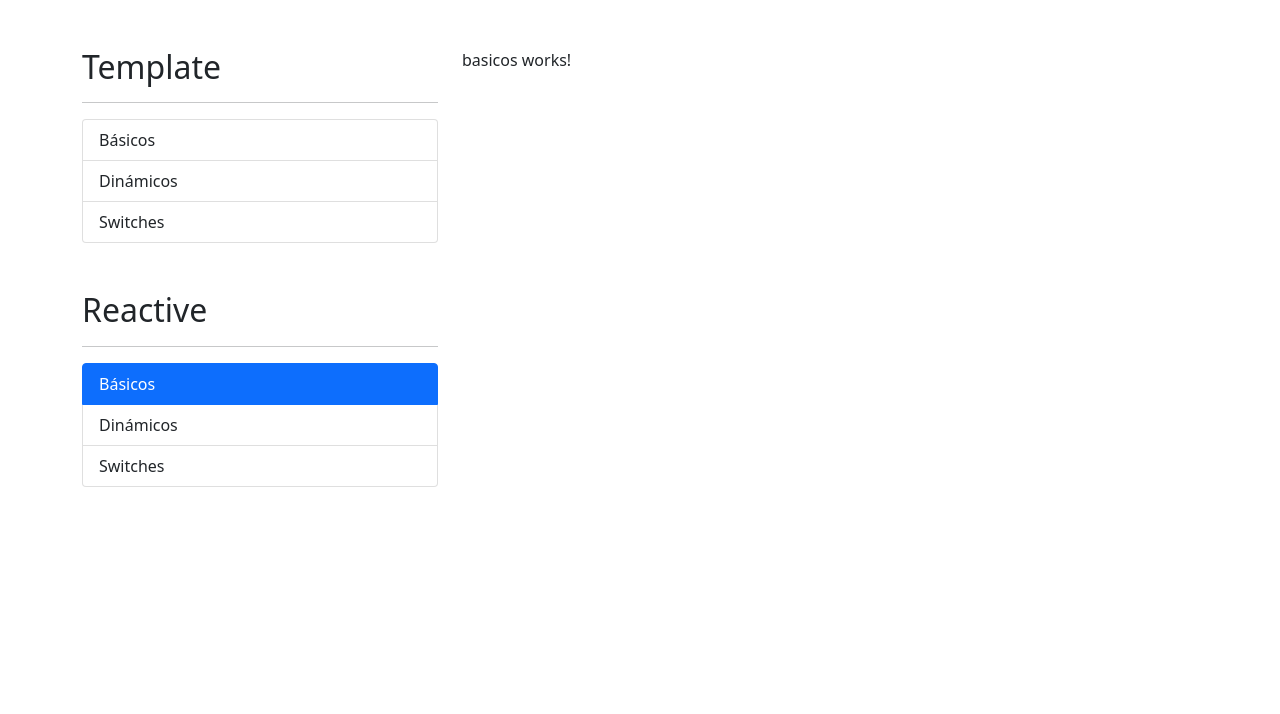
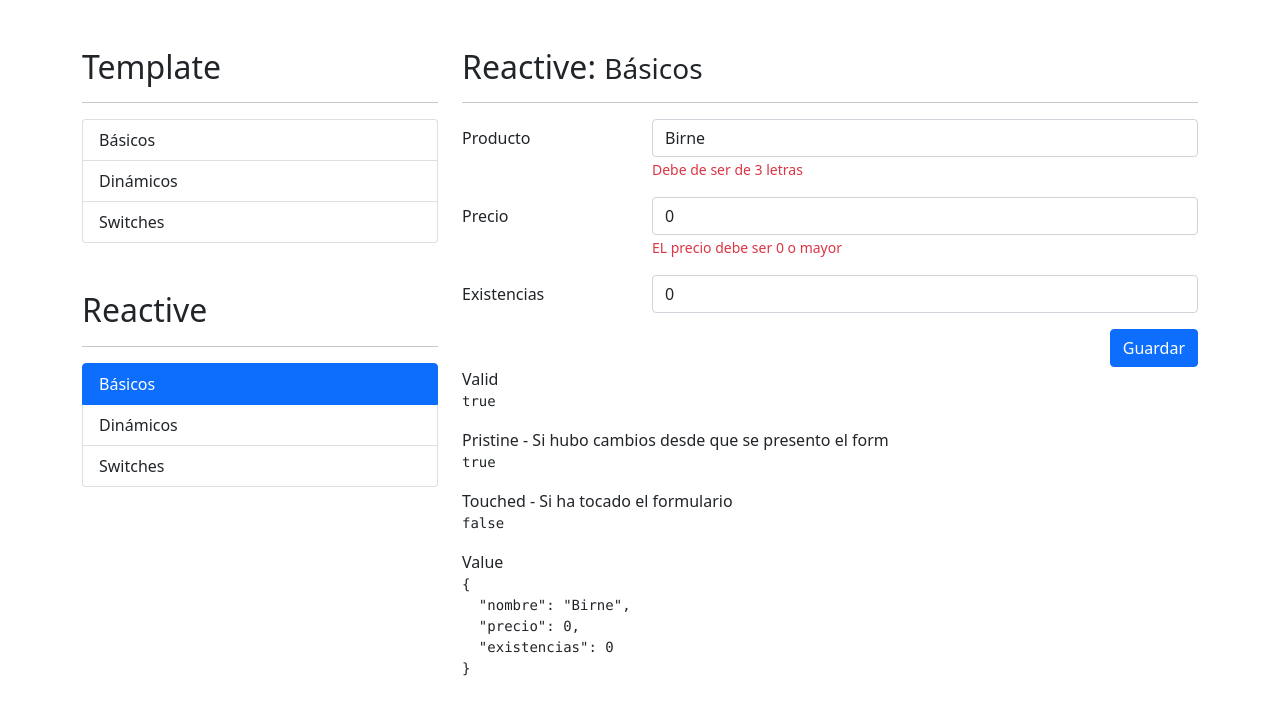
Before and after one commit to theoWald/formulariosApp, an Angular app: page /reactive/basicos in a window 1280 px wide. Shown: the top 714 px of the page. Built offline with nearby package versions, Linux system fonts and the light colour scheme.

Commit message:
fin 27_05_2021

```diff
--- a/src/app/reactive/basicos/basicos.component.html
+++ b/src/app/reactive/basicos/basicos.component.html
@@ -1 +1,69 @@
-<p>basicos works!</p>
+<h2>Reactive: <small> Básicos </small></h2>
+<hr>
+
+<div class="row">
+    <div class="col">
+        <form autocomplete="off" [formGroup]="miFormulario">
+            <!-- Campo Producto -->
+            <div class="mb-3 row">
+                <label class="col-sm-3 col-form-label">Producto</label>
+                <div class="col-sm-9">
+                    <input type="text"
+                            class="form-control"
+                            formControlName="nombre"
+                            placeholder="Nombre del producto">
+                    <span class="form-text text-danger">
+                        Debe de ser de 3 letras
+                    </span>
+                </div>
+            </div>
+            <!-- Campo Producto -->
+            <div class="mb-3 row">
+                <label class="col-sm-3 col-form-label">Precio</label>
+                <div class="col-sm-9">
+                    <input type="number"
+                            class="form-control"
+                            formControlName="precio"
+                            placeholder="Precio del producto">
+                    <span class="form-text text-danger">
+                        EL precio debe ser 0 o mayor
+                    </span>
+                </div>
+            </div>
+            <!-- Campo Existencias -->
+            <div class="mb-3 row">
+                <label class="col-sm-3 col-form-label">Existencias</label>
+                <div class="col-sm-9">
+                    <input type="number"
+                            class="form-control"
+                            formControlName="existencias"
+                            placeholder="Existencias del producto">
+                </div>
+            </div>
+
+            <div class="row">
+                <div class="col">
+                    <button type="submit"
+                            class="btn btn-primary float-end">
+                        Guardar
+                    </button>
+                </div>
+            </div>
+
+        </form>
+    </div>
+</div>
+
+
+<div class="row">
+    <div class="col">
+        <span>Valid</span>
+        <pre>{{ miFormulario.valid }}</pre>
+        <span>Pristine - Si hubo cambios desde que se presento el form</span>
+        <pre>{{ miFormulario.pristine }}</pre>
+        <span>Touched - Si ha tocado el formulario</span>
+        <pre>{{ miFormulario.touched }}</pre>
+        <span>Value</span>
+        <pre>{{ miFormulario.value | json }}</pre>
+    </div>
+</div>
--- a/src/app/reactive/basicos/basicos.component.ts
+++ b/src/app/reactive/basicos/basicos.component.ts
@@ -1,4 +1,5 @@
-import { Component, OnInit } from '@angular/core';
+import { Component } from '@angular/core';
+import { FormGroup, FormBuilder } from '@angular/forms';
 
 @Component({
   selector: 'app-basicos',
@@ -6,11 +7,23 @@
   styles: [
   ]
 })
-export class BasicosComponent implements OnInit {
+export class BasicosComponent {
 
-  constructor() { }
 
-  ngOnInit(): void {
-  }
+  // miFormulario: FormGroup = new FormGroup({
+  //   'nombre'     : new FormControl('Orange'),
+  //   'precio'     : new FormControl(3),
+  //   'existencias': new FormControl(24)
+  // });
+
+
+  miFormulario: FormGroup = this.fb.group({
+    nombre: ['Birne'],
+    precio: [ 0 ],
+    existencias: [ 0 ]
+  })
+
+
+  constructor( private fb: FormBuilder) { }
 
 }
--- a/src/app/reactive/dinamicos/dinamicos.component.html
+++ b/src/app/reactive/dinamicos/dinamicos.component.html
@@ -1 +1,64 @@
-<p>dinamicos works!</p>
+<h2>Reactive: <small> Dinámicos </small></h2>
+<hr>
+
+<form autocomplete="off">
+    <!-- Nombre -->
+    <div class="row mb-3">
+        <label class="col-sm-3 col-form-label">Nombre</label>
+        <div class="col-sm-9">
+            <input class="form-control"
+                   type="text"
+                   placeholder="Nombre de la persona">
+            <span class="form-text text-danger">
+                Este campo es obligatorio
+            </span>
+        </div>
+    </div>
+    <!-- Agregar favorito -->
+    <div class="row mb-3">
+        <label class="col-sm-3 col-form-label">Agregar</label>
+        <div class="col-sm-9">
+            <div class="input-group">
+                <input class="form-control"
+                   type="text"
+                   placeholder="Agregar juego favorito"
+                   (keyup.enter)="coso()">
+                <button class="btn btn-outline-primary"
+                        type="button"
+                        (click)="coso()">
+                    Agregar
+                </button>
+            </div>
+        </div>
+    </div>
+    <!-- Lista de juegos favoritos -->
+    <div class="row mb-3">
+        <label class="col-sm-3 col-form-label">Favoritos</label>
+        <div class="col-sm-9">
+            <!-- <div class="input-group mb-1"
+                 *ngFor="let juego of persona.favoritos; let i = index">
+                <input class="form-control">
+                <button class="btn btn-outline-danger"
+                        type="button"
+                        (click)="coso()">
+                    Eliminar
+                </button>
+            </div>     -->
+        </div>
+    </div>
+
+    <!-- Guardar -->
+    <div class="row mb-3">
+        <div class="col-sm-12">
+            <button type="button"
+                    class="btn btn-primary float-end"
+                    (click)="coso()">
+                Guardar
+            </button>
+        </div>
+    </div>
+</form>
+
+
+<!-- <span>Persona</span>
+<pre>{{ persona | json }}</pre> -->
--- a/src/app/reactive/dinamicos/dinamicos.component.ts
+++ b/src/app/reactive/dinamicos/dinamicos.component.ts
@@ -13,4 +13,8 @@
   ngOnInit(): void {
   }
 
+  coso(){
+
+  }
+
 }
--- a/src/app/reactive/reactive.module.ts
+++ b/src/app/reactive/reactive.module.ts
@@ -5,6 +5,7 @@
 import { BasicosComponent } from './basicos/basicos.component';
 import { DinamicosComponent } from './dinamicos/dinamicos.component';
 import { SwitchesComponent } from './switches/switches.component';
+import { ReactiveFormsModule } from '@angular/forms';
 
 
 @NgModule({
@@ -15,7 +16,8 @@
   ],
   imports: [
     CommonModule,
-    ReactiveRoutingModule
+    ReactiveRoutingModule,
+    ReactiveFormsModule
   ]
 })
 export class ReactiveModule { }
--- a/src/app/reactive/switches/switches.component.html
+++ b/src/app/reactive/switches/switches.component.html
@@ -1 +1,91 @@
-<p>switches works!</p>
+<h2>Reactive: <small> Switches </small></h2>
+<hr>
+
+
+<form>
+
+    <!-- Radios -->
+    <div class="row mb-3">
+        <label class="col-sm-3 col-form-label">Género</label>
+        <div class="col-sm-9">
+            <div class="form-check">
+                <input class="form-check-input"
+                        type="radio"
+                        value="M"
+                        name="radioGenero"
+                        id="masculino">
+                <label class="form-check-label" for="masculino">
+                    Masculino
+                </label>
+            </div>
+            <div class="form-check">
+                <input class="form-check-input"
+                        type="radio"
+                        value="F"
+                        name="radioGenero"
+                        id="femenino">
+                <label class="form-check-label" for="femenino">
+                    Femenino
+                </label>
+            </div>
+        </div>
+    </div>
+
+
+    <!-- Switches -->
+    <div class="row mb-3">
+        <label class="col-sm-3 col-form-label">Notificaciones</label>
+        <div class="col-sm-9">
+            <div class="form-check form-switch mt-2">
+                <input class="form-check-input"
+                        type="checkbox"
+                        id="flexSwitchCheckChecked">
+                <label class="form-check-label" for="flexSwitchCheckChecked">Quiero recibir notificaciones</label>
+            </div>
+        </div>
+    </div>
+
+
+    <!-- Checkes -->
+    <div class="row mb-3">
+        <label class="col-sm-3 col-form-label"></label>
+        <div class="col-sm-9">
+            <div class="form-check">
+                <input class="form-check-input"
+                        type="checkbox"
+                        id="flexCheckDefault">
+                <label class="form-check-label" for="flexCheckDefault">
+                    Términos y condiciones de uso
+                </label>
+            </div>
+        </div>
+    </div>
+
+    <!-- Submit -->
+    <div class="row">
+        <div class="col">
+            <button class="btn btn-primary float-end">
+                Guardar
+            </button>
+        </div>
+    </div>
+
+
+</form>
+
+
+<!-- <h5>Valor del formulario</h5>
+<pre>{{ formSwitches.value | json }}</pre>
+<br>
+
+<h5>Valor de la persona</h5>
+<pre>{{ persona | json }}</pre>
+<br>
+
+<h5>Valid</h5>
+<pre>{{ formSwitches.valid }}</pre>
+<br>
+
+<h5>Términos</h5>
+<pre>{{ formSwitches.controls?.terminos?.errors | json }}</pre>
+<br> -->
--- a/src/app/template/switches/switches.component.html
+++ b/src/app/template/switches/switches.component.html
@@ -99,5 +99,3 @@
 <h5>Términos</h5>
 <pre>{{ formSwitches.controls?.terminos?.errors | json }}</pre>
 <br>
-
-<pre>Condiciones: </pre>
```
